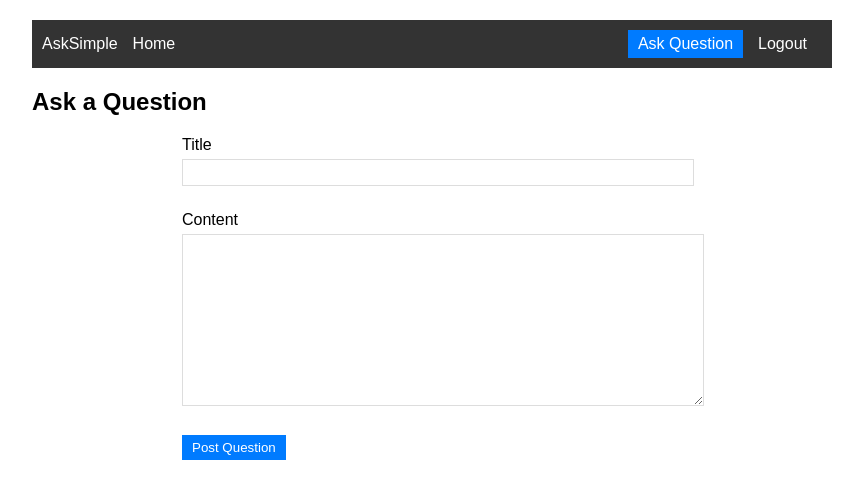
After one commit to Harshidpatel12/django_practical, a Django app: page /ask/ in a window 1280 px wide. The commit adds this page. Shown: the top 499 px of the page, without its empty margins (208-1071 px from the left). Run offline with Django 5.2, Linux system fonts and the light colour scheme; a user stored in the database is signed in.

Commit message:
Add ask question flow

```diff
--- /dev/null
+++ b/quora/templates/quora/ask_question.html
@@ -0,0 +1,20 @@
+{% extends 'quora/base.html' %}
+
+{% block title %}Ask Question - AskSimple{% endblock %}
+
+{% block content %}
+<h2>Ask a Question</h2>
+
+<form method="post">
+    {% csrf_token %}
+    <div>
+        <label for="title">Title</label>
+        <input type="text" id="title" name="title" required style="width: 100%; padding: 5px; margin-bottom: 10px;">
+    </div>
+    <div>
+        <label for="content">Content</label>
+        <textarea id="content" name="content" required style="width: 100%; height: 150px; padding: 10px; margin-bottom: 10px;"></textarea>
+    </div>
+    <button type="submit" class="btn">Post Question</button>
+</form>
+{% endblock %}
--- a/quora/templates/quora/base.html
+++ b/quora/templates/quora/base.html
@@ -15,6 +15,17 @@
             background: #333;
             padding: 10px;
             margin-bottom: 20px;
+            display: flex;
+            justify-content: space-between;
+            align-items: center;
+        }
+        .nav-left {
+            display: flex;
+            align-items: center;
+        }
+        .nav-right {
+            display: flex;
+            align-items: center;
         }
         nav a {
             color: white;
@@ -41,18 +52,46 @@
             border: 1px solid #f5c6cb;
             margin-bottom: 15px;
         }
+        /* Form styles */
+        form {
+            max-width: 500px;
+            margin: 0 auto;
+        }
+        form div {
+            margin-bottom: 15px;
+        }
+        form label {
+            display: block;
+            margin-bottom: 5px;
+        }
+        form input[type="text"],
+        form input[type="email"],
+        form input[type="password"],
+        form textarea {
+            width: 100%;
+            padding: 8px;
+            border: 1px solid #ddd;
+        }
+        form textarea {
+            height: 150px;
+        }
     </style>
 </head>
 <body>
     <nav>
+        <div class="nav-left">
             <a href="{% url 'quora:home' %}">AskSimple</a>
             <a href="{% url 'quora:home' %}">Home</a>
+        </div>
+        <div class="nav-right">
             {% if user.is_authenticated %}
+                <a href="{% url 'quora:ask_question' %}" class="btn">Ask Question</a>
                 <a href="{% url 'quora:logout' %}">Logout</a>
             {% else %}
                 <a href="{% url 'quora:login' %}">Login</a>
                 <a href="{% url 'quora:register' %}">Register</a>
             {% endif %}
+        </div>
     </nav>
 
     {% if messages %}
--- a/quora/templates/quora/login.html
+++ b/quora/templates/quora/login.html
@@ -18,5 +18,4 @@
     <button type="submit" class="btn">Login</button>
 </form>
 
-<p>Don't have an account? <a href="{% url 'quora:register' %}">Register here</a></p>
 {% endblock %}
--- a/quora/templates/quora/register.html
+++ b/quora/templates/quora/register.html
@@ -5,7 +5,7 @@
 {% block content %}
 <h2>Join AskSimple</h2>
 
-<form method="post">
+<form method="post" class="register-form">
     {% csrf_token %}
     <div>
         <label for="username">Username</label>
--- a/quora/urls.py
+++ b/quora/urls.py
@@ -8,6 +8,7 @@ urlpatterns = [
     path('login/', views.login_view, name='login'),
     path('logout/', views.logout_view, name='logout'),
     path('register/', views.register, name='register'),
+    path('ask/', views.ask_question, name='ask_question'),
     path('question/<int:pk>/', views.question_detail, name='question_detail'),
     path('answer/<int:answer_id>/like/', views.like_answer, name='like_answer'),
 ]
--- a/quora/views.py
+++ b/quora/views.py
@@ -47,6 +47,20 @@ def register(request):
 
     return render(request, 'quora/register.html')
 
+@login_required
+def ask_question(request):
+    if request.method == 'POST':
+        title = request.POST.get('title')
+        content = request.POST.get('content')
+        if title and content:
+            question = Question.objects.create(
+                title=title,
+                content=content,
+                author=request.user
+            )
+            return redirect('quora:question_detail', pk=question.pk)
+    return render(request, 'quora/ask_question.html')
+
 def question_detail(request, pk):
     question = get_object_or_404(Question, pk=pk)
     answers = Answer.objects.filter(question=question)
```
Also changed, not shown: db.sqlite3. Lines whose indentation alone changed are shown as unchanged.
